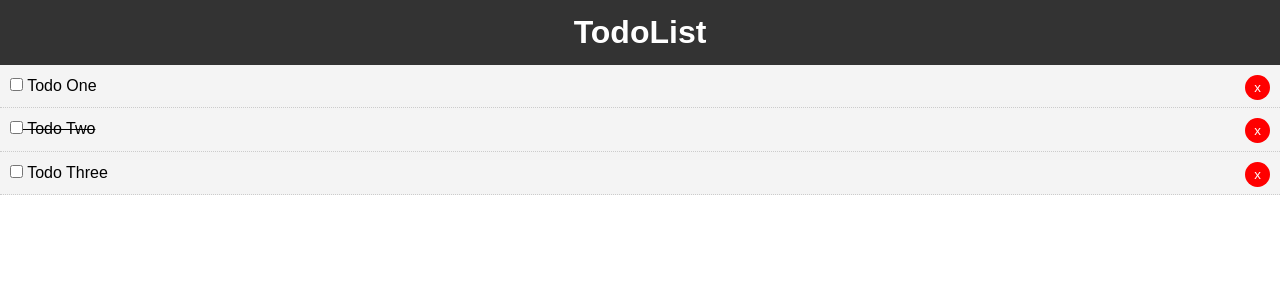
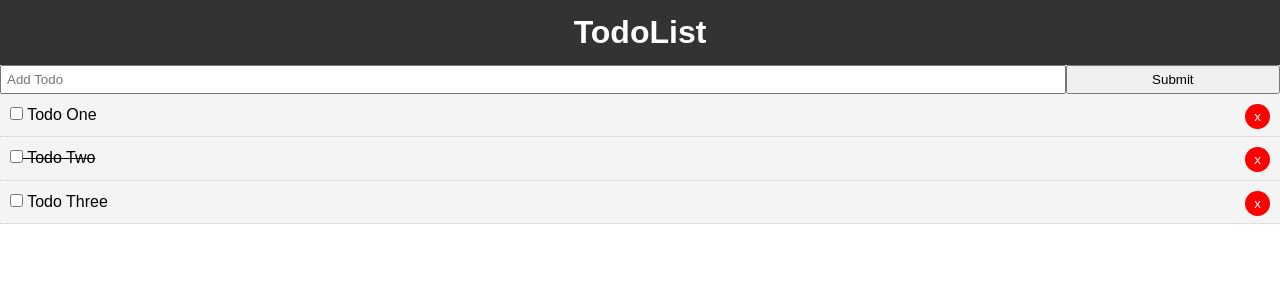
Before and after one commit to krptstc/vue-to-do, a Vue app: page / in a window 1280 px wide. Shown: the top 300 px of the page. Built offline with nearby package versions, Linux system fonts and the light colour scheme.

Commit message:
AddTodo Component

```diff
--- a/src/App.vue
+++ b/src/App.vue
@@ -1,6 +1,7 @@
 <template>
   <div id="app">
     <Header/>
+    <AddTodo/>
     <Todos v-bind:todos="todos" v-on:del-todo="delete_todo"/>
   </div>
 </template>
@@ -8,12 +9,14 @@
 <script>
 import Header from './components/layout/Header';
 import Todos from './components/Todos';
+import AddTodo from './components/AddTodo';
 
 export default {
   name: 'App',
   components: {
     Header,
-    Todos
+    Todos,
+    AddTodo
   },
   data() {
     return {
--- /dev/null
+++ b/src/components/AddTodo.vue
@@ -0,0 +1,29 @@
+<template>
+  <div>
+    <form>
+      <input type="text" name="title" placeholder="Add Todo">
+      <input type="submit" value="Submit" class="btn">
+    </form>
+  </div>
+</template>
+
+<script>
+  export default {
+    name: 'AddTodo'
+  }
+</script>
+
+<style scoped>
+  form {
+    display: flex;
+  }
+
+  input[type="text"] {
+    flex: 10;
+    padding: 5px;
+  }
+
+  input[type="submit"] {
+    flex: 2;
+  }
+</style>
```
